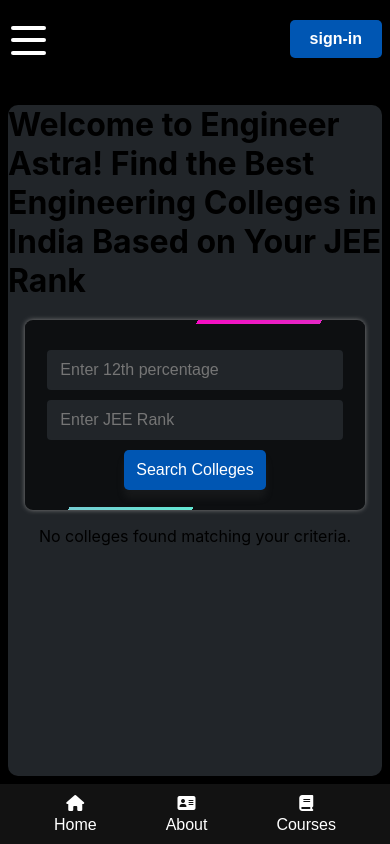
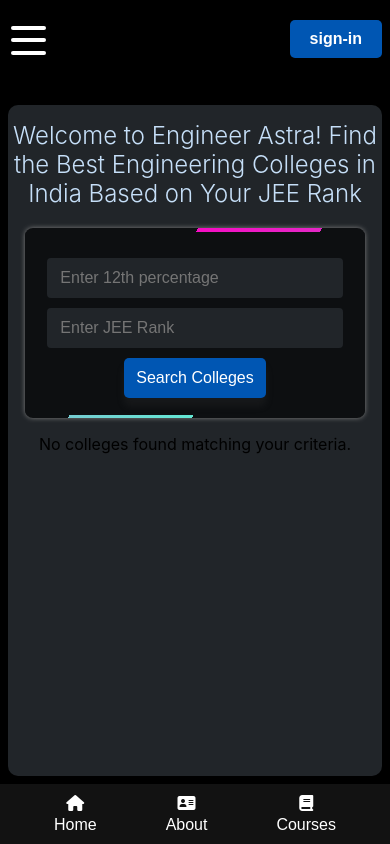
Before and after one commit to VKT2003/Engineer-Astra, a React (Create React App) app in the folder goal/: page / in a window 390 px wide. Built offline with nearby package versions, Linux system fonts and the light colour scheme.

Commit message:
Update Home.module.css

```diff
--- a/goal/src/styles/Home.module.css
+++ b/goal/src/styles/Home.module.css
@@ -16,8 +16,15 @@
 }
 
 .content h1 {
-    margin: 0;
+    font-size: 2rem; /* Adjust as per your design */
+  font-weight: 350;
+  color: #c6dff8; /* A dark shade for readability */
+  margin-bottom: 1rem;
+  text-align: center; /* Center the heading */
+
 }
+
+
 
 .content::-webkit-scrollbar {
     display: none;
@@ -204,6 +211,10 @@
         left: 8px;
         bottom: 68px;
     }
+    .content h1{
+        font-size: 1.5rem;
+    }
+
 
     .main {
         bottom: 68px;
```
